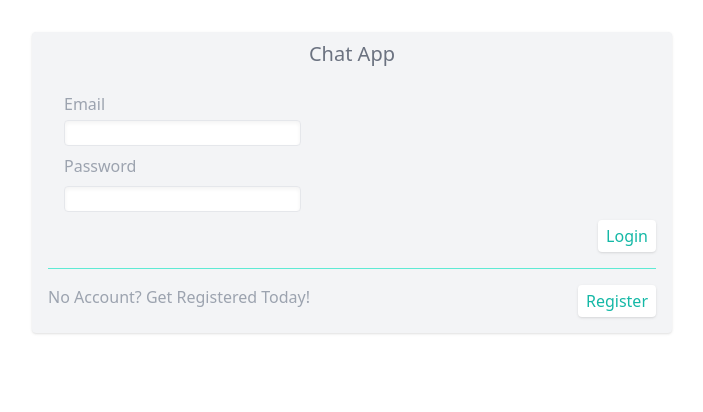
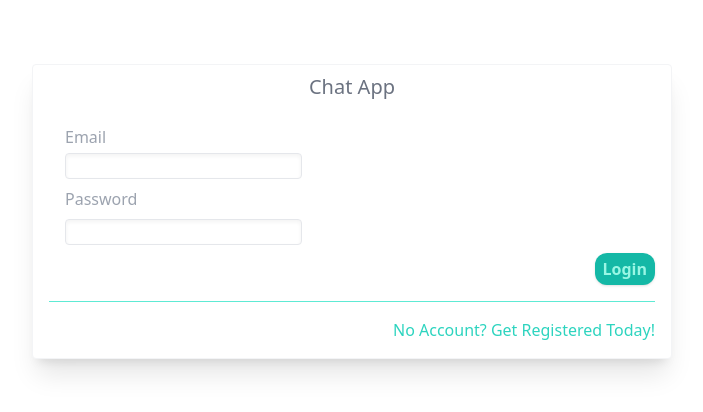
Before and after one commit to DerekBelloni/vue-node-chat-app, a Vue app: page /login in a window 1280 px wide. Shown: the top 412 px of the page, without its empty margins (288-991 px from the left). Built offline with nearby package versions, Linux system fonts and the light colour scheme; no server answers; sample sign-in values are in the browser's storage.

Commit message:
slight u.i. refactoring on the login page, implemented a toast message on logout

```diff
--- a/package.json
+++ b/package.json
@@ -14,6 +14,7 @@
     "dotenv": "^16.3.1",
     "express": "^4.18.2",
     "express-session": "^1.17.3",
+    "lodash": "^4.17.21",
     "mongodb": "^5.8.1",
     "mongoose": "^7.4.5",
     "nodemon": "^3.0.1",
@@ -23,6 +24,7 @@
     "socket.io-client": "^4.7.2",
     "vue": "^3.3.4",
     "vue-router": "^4.2.4",
+    "vue-toastification": "^2.0.0-rc.5",
     "vue3-cookies": "^1.0.6"
   },
   "devDependencies": {
--- a/src/components/Navbar.vue
+++ b/src/components/Navbar.vue
@@ -14,11 +14,16 @@
 
 <script setup>
 import { RouterLink, RouterView, useRouter } from 'vue-router'
+import { onMounted } from 'vue';
 import { accountService } from '../services/AccountService';
 import { useAuthStore } from '../stores/useAuthStore';
+import { useAccountStore } from '../stores/useAccountStore'
+import { useToast } from 'vue-toastification';
 
 const router = useRouter();
 const authStore = useAuthStore();
+const accountStore = useAccountStore();
+const toast = useToast();
 
 async function logout() {
     try {
@@ -26,6 +31,7 @@ async function logout() {
         localStorage.removeItem('authStoreState');
         authStore.loggedIn = false;
         authStore.sessionID = null;
+        this.toast.success(`Goodbye ${accountStore.userName}!`)
         router.push('/login');
     } catch (error) {
         console.error("Error: ", error);
--- a/src/main.js
+++ b/src/main.js
@@ -2,8 +2,11 @@ import './index.css'
 
 import { createApp } from 'vue'
 import { createPinia } from 'pinia'
+import Toast from "vue-toastification";
+import "vue-toastification/dist/index.css";
 import App from './App.vue'
 import router from './router'
+import _ from 'lodash'
 
 const app = createApp(App)
 const pinia = createPinia()
@@ -11,9 +14,11 @@ const pinia = createPinia()
 
 app.use(router)
 app.use(pinia)
+app.use(Toast)
 
-const cachedState = JSON.parse(localStorage.getItem('authStoreState'));
-if (cachedState.sessionID) {
+const storedCache = localStorage.getItem('authStoreState');
+const cachedState = storedCache ? JSON.parse(storedCache) : null;
+if (cachedState && !_.isEmpty(cachedState.sessionID)) {
     pinia.state.value.auth = cachedState;
 }
 
--- a/src/views/HomeView.vue
+++ b/src/views/HomeView.vue
@@ -6,12 +6,6 @@ import TextArea from '../components/TextArea.vue'
 import { socket, state } from "../services/socket"
 import { computed, onMounted } from 'vue'
 import { useAccountStore } from '@/stores/useAccountStore'
-
-
-onMounted(() => {
-  console.log('account from store: ', account.userName);
-  // console.log('pinia auth store: ', pinia.state.value.auth);
-})
 
 const account = useAccountStore();
 
--- a/src/views/LoginView.vue
+++ b/src/views/LoginView.vue
@@ -1,7 +1,7 @@
 <template>
-    <div class="container mt-8 mx-auto">
+    <div class="container mt-16 mx-auto">
       <div class="flex justify-center">
-        <div class="shadow rounded w-1/2 bg-gray-100">
+        <div class="shadow-xl rounded w-1/2 bg-white border border-gray-100">
           <div class="text-center mb-6">
             <h1 class="text-gray-500 font-medium text-xl my-2 px-4">Chat App</h1>
           </div>
@@ -20,16 +20,15 @@
                   <span class="font-medium text-gray-400">Password</span>
                 </div>
                 <div class="ml-6">
-                  <input v-model="loginAccountData.password" type="text" class="rounded shadow-inner border border-gray-200 pl-1">
+                  <input v-model="loginAccountData.password" type="password" class="rounded shadow-inner border border-gray-200 pl-1">
                 </div>
               </div>
               <div class="flex justify-end">
-                <button @click="login()" class="shadow bg-white text-teal-500 rounded px-2 py-1 is-cursor mr-2">Login</button>
+                <button @click="login()" class="shadow bg-teal-500 text-teal-200 rounded-xl px-2 py-1 is-cursor mr-2 font-semibold">Login</button>
               </div>
             </div>
-            <div class="py-4 mx-2 flex flex-row justify-between">
-              <span class="text-gray-400">No Account? Get Registered Today!</span>
-              <RouterLink to="/registration" class="shadow bg-white  text-teal-500 rounded px-2 py-1 is-cursor">Register</RouterLink>
+            <div class="py-4 mx-2 flex flex-row justify-end">
+              <RouterLink to="/registration" class="is-cursor"><span class="text-teal-400">No Account? Get Registered Today!</span></RouterLink>
             </div>
           </div>
         </div>
@@ -61,6 +60,7 @@ async function login() {
     authStore.sessionID = account.session_id;
     accountStore.userEmail = account.account[0].email;
     accountStore.userName = account.account[0].username;
+    console.log("account store user name: ", accountStore.userName)
     router.push('/');
   } catch (error) {
     console.error("Error: ", error)
```
Also changed, not shown: 1 other file (tests, documents, lock files or other folders).
